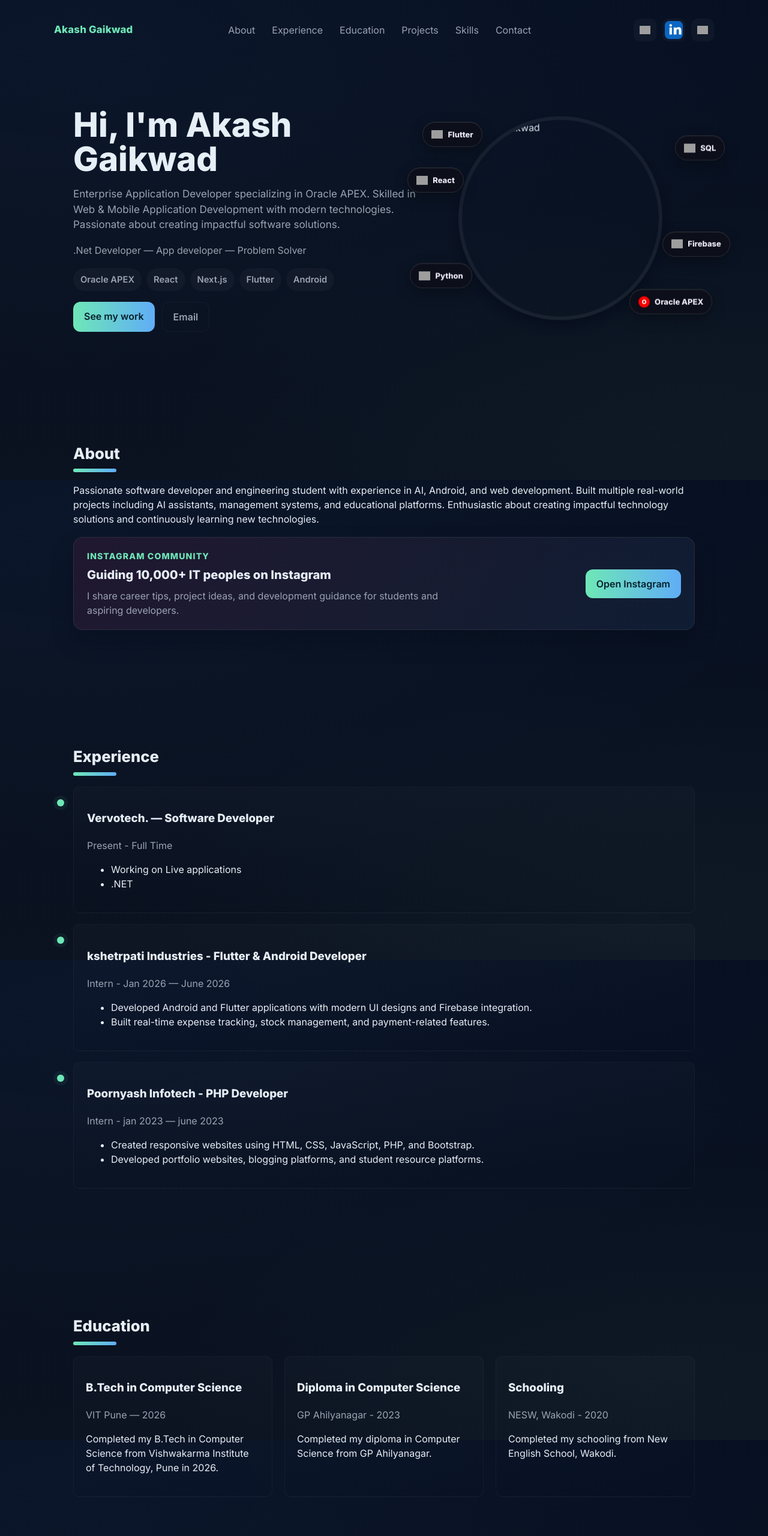
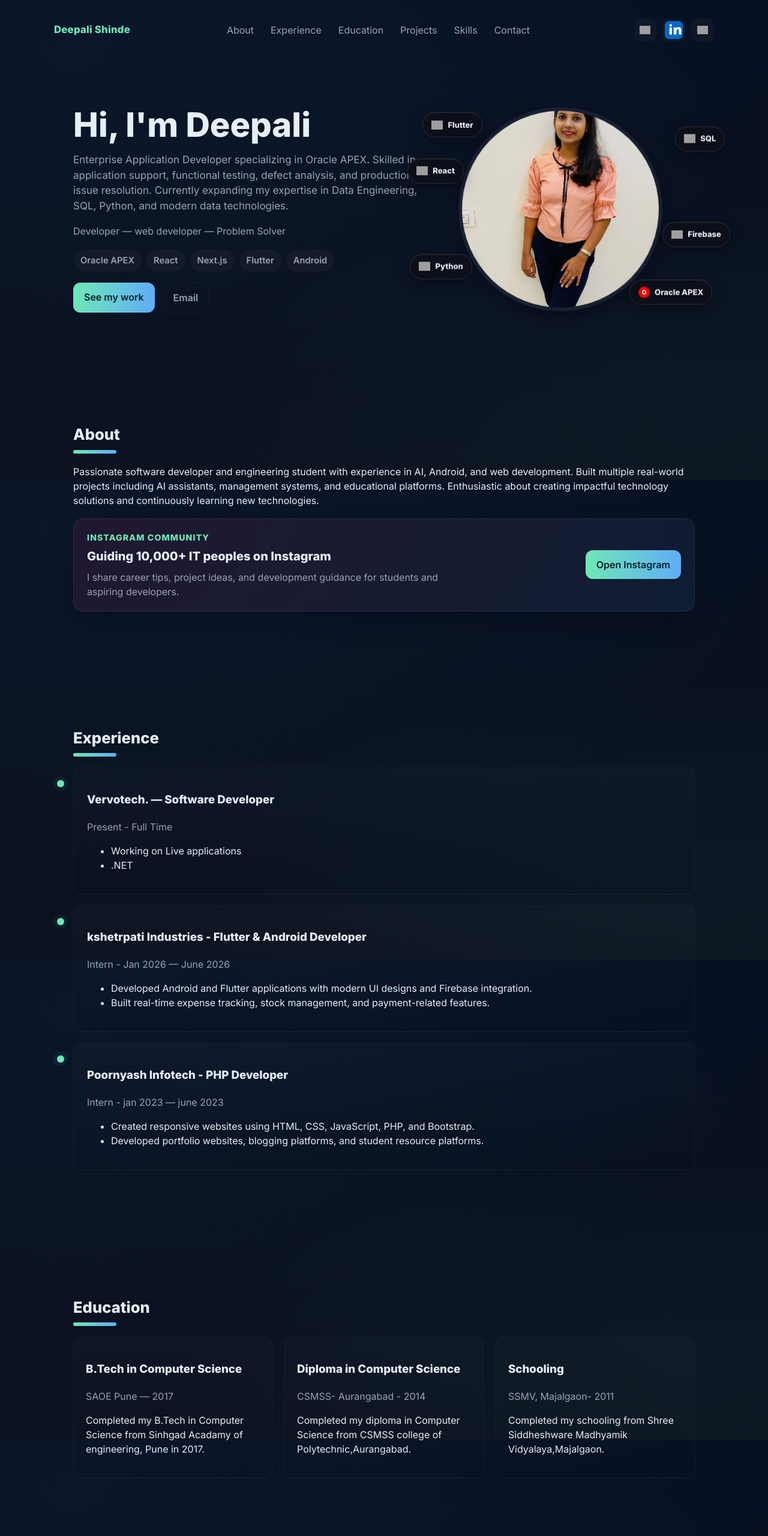
Before and after one commit to deepalibshinde2026-tech/Portfolio, a plain HTML site: page index.html in a window 1280 px wide. Shown: the top 2560 px of the page at 60% size. Drawn offline with Linux system fonts and the light colour scheme; grey boxes are pictures that could not be loaded.

Commit message:
Update index.html

```diff
--- a/index.html
+++ b/index.html
@@ -3,9 +3,9 @@
   <head>
     <meta charset="utf-8" />
     <meta name="viewport" content="width=device-width,initial-scale=1" />
-    <title>Akash Gaikwad — Portfolio</title>
+    <title>Deepali Shinde— Portfolio</title>
     <link rel="icon" type="image/png" href="favicon.png">
-    <meta name="description" content="Akash Gaikwad — Web Developer & Designer. Portfolio showcasing projects, skills and contact." />
+    <meta name="description" content="Deepali Shinde — Web Developer & Designer. Portfolio showcasing projects, skills and contact." />
     <link rel="preconnect" href="https://fonts.googleapis.com">
     <link rel="preconnect" href="https://fonts.gstatic.com" crossorigin>
     <link href="https://fonts.googleapis.com/css2?family=Inter:wght@300;400;600;800&display=swap" rel="stylesheet">
@@ -182,7 +182,7 @@
   <body class="site-bg">
     <header class="site-header">
       <div class="container header-inner">
-        <a class="brand" href="#">Akash Gaikwad</a>
+        <a class="brand" href="#">Deepali Shinde</a>
         <nav class="nav" id="nav">
           <a href="#about">About</a>
           <a href="#experience">Experience</a>
@@ -192,18 +192,18 @@
           <a href="#contact">Contact</a>
         </nav>
         <div class="socials">
-          <a href="https://github.com/akashgaikwad-cmd" aria-label="GitHub" title="GitHub" class="social-link social-link-icon">
+          <a href="hhttps://deepalibshinde2026-tech.github.io/Portfolio/" aria-label="GitHub" title="GitHub" class="social-link social-link-icon">
             <img src="https://cdn.simpleicons.org/github/FFFFFF" alt="" aria-hidden="true">
             <span class="sr-only">GitHub</span>
           </a>
-          <a href="https://www.linkedin.com/in/akash-gaikwad-35113522a/" aria-label="LinkedIn" title="LinkedIn" class="social-link social-link-icon">
+          <a href="https://www.linkedin.com/feed/" aria-label="LinkedIn" title="LinkedIn" class="social-link social-link-icon">
             <svg viewBox="0 0 24 24" aria-hidden="true" focusable="false" role="img">
               <rect x="2" y="2" width="20" height="20" rx="5" fill="#0A66C2"></rect>
               <path d="M7.2 9.1H9.9V17H7.2V9.1Zm1.35-3.6c.84 0 1.48.62 1.48 1.4 0 .81-.64 1.43-1.5 1.43-.83 0-1.47-.62-1.47-1.43 0-.78.64-1.4 1.49-1.4ZM11.9 9.1h2.6v1.08h.04c.36-.64 1.25-1.3 2.57-1.3 2.75 0 3.26 1.72 3.26 3.96V17h-2.72v-3.78c0-.9-.02-2.06-1.25-2.06-1.25 0-1.44.98-1.44 2V17H11.9V9.1Z" fill="#fff"></path>
             </svg>
             <span class="sr-only">LinkedIn</span>
           </a>
-          <a href="https://www.instagram.com/akashs_chronicles" aria-label="Instagram" title="Instagram" class="social-link social-link-icon">
+          <a href="https://www.instagram.com/er.d_b_s_2410" aria-label="Instagram" title="Instagram" class="social-link social-link-icon">
             <img src="https://cdn.simpleicons.org/instagram/FF7AB6" alt="" aria-hidden="true">
             <span class="sr-only">Instagram</span>
           </a>
@@ -216,11 +216,11 @@
       <section class="hero">
         <div class="container hero-grid">
           <div class="hero-content">
-            <h1>Hi, I'm Akash Gaikwad</h1>
+            <h1>Hi, I'm Deepali</h1>
             <p class="lead">Enterprise Application Developer specializing in Oracle APEX.
-Skilled in Web & Mobile Application Development with modern technologies.
-Passionate about creating impactful software solutions.</p>
-              <p class="hero-sub">.Net Developer — App developer — Problem Solver</p>
+Skilled in application support, functional testing, defect analysis, and production issue resolution.
+Currently expanding my expertise in Data Engineering, SQL, Python, and modern data technologies.</p>
+              <p class="hero-sub"> Developer — web developer — Problem Solver</p>
               <div class="hero-badges">
                 <span class="badge">Oracle APEX</span>
                 <span class="badge">React</span>
@@ -230,12 +230,12 @@ Passionate about creating impactful software solutions.</p>
               </div>
               <div class="hero-actions">
                 <a class="btn primary" href="#projects">See my work</a>
-                <a class="btn ghost" href="mailto:ag284533@gmail.com">Email</a>
+                <a class="btn ghost" href="mailto:deepali.com">Email</a>
               </div>
           </div>
           <div class="hero-card">
             <div class="hero-image-wrap">
-              <img id="heroImageBack" src="akashgaikwad.png" alt="Akash Gaikwad" class="hero-image hero-image-back" />
+              <img id="heroImageBack" src="Deep.jpg" alt="Deepali Shinde" class="hero-image hero-image-back" />
 
             </div>
             <div class="hero-tech-orbit" aria-label="Technologies">
@@ -261,8 +261,9 @@ Passionate about creating impactful software solutions.</p>
               <h3>Guiding 10,000+ IT peoples on Instagram</h3>
               <p class="muted">I share career tips, project ideas, and development guidance for students and aspiring developers.</p>
             </div>
-            <a class="btn primary community-link" href="https://www.instagram.com/akashs_chronicles/" target="_blank" rel="noreferrer">Open Instagram</a>
+            <a class="btn primary community-link" href="https://www.instagram.com/er.d_b_s_2410/" target="_blank" rel="noreferrer">Open Instagram</a>
           </div>
+
         </div>
       </section>
 
@@ -308,20 +309,20 @@ Passionate about creating impactful software solutions.</p>
           <div class="grid">
             <article class="card">
               <h3>B.Tech in Computer Science</h3>
-              <p class="muted">VIT Pune — 2026</p>
-              <p>Completed my B.Tech in Computer Science from Vishwakarma Institute of Technology, Pune in 2026.</p>
+              <p class="muted">SAOE Pune — 2017</p>
+              <p>Completed my B.Tech in Computer Science from Sinhgad Acadamy of engineering, Pune in 2017.</p>
             </article>
 
             <article class="card">
               <h3>Diploma in Computer Science</h3>
-              <p class="muted">GP Ahilyanagar - 2023</p>
-              <p>Completed my diploma in Computer Science from GP Ahilyanagar.</p>
+              <p class="muted">CSMSS- Aurangabad - 2014</p>
+              <p>Completed my diploma in Computer Science from CSMSS college of Polytechnic,Aurangabad.</p>
             </article>
 
             <article class="card">
               <h3>Schooling</h3>
-              <p class="muted">NESW, Wakodi - 2020</p>
-              <p>Completed my schooling from New English School, Wakodi.</p>
+              <p class="muted">SSMV, Majalgaon- 2011</p>
+              <p>Completed my schooling from Shree Siddheshware Madhyamik Vidyalaya,Majalgaon.</p>
             </article>
           </div>
         </div>
@@ -964,8 +965,8 @@ Built with a focus on a smooth, user-friendly experience for managing print orde
       <section id="contact" class="section contact">
         <div class="container">
           <h2>Contact</h2>
-          <p>If you'd like to work together or have a question, send me a message using the form below or email me directly at <a href="mailto:ag284533@gmail.com">ag284533@gmail.com</a>.</p>
-          <form id="contactForm" class="contact-form" action="https://formspree.io/f/xnjyrgzq" method="POST">
+          <p>If you'd like to work together or have a question, send me a message using the form below or email me directly at <a href="mailto:deepalibshinde2026@gmail.com">deepalibshinde2026@gmail.com</a>.</p>
+          <form id="contactForm" class="contact-form" action="https://formspree.io/f/mnpngozb" method="POST">
             <div class="field">
               <label for="name">Name</label>
               <input id="name" name="name" type="text" required placeholder="Your name">
@@ -990,7 +991,7 @@ Built with a focus on a smooth, user-friendly experience for managing print orde
 
     <footer class="site-footer">
       <div class="container">
-        <p>© <span id="year"></span> Akash Gaikwad — Built with care.</p>
+        <p>© <span id="year"></span> Deepali Shinde — Built with care.</p>
       </div>
     </footer>
 
```
